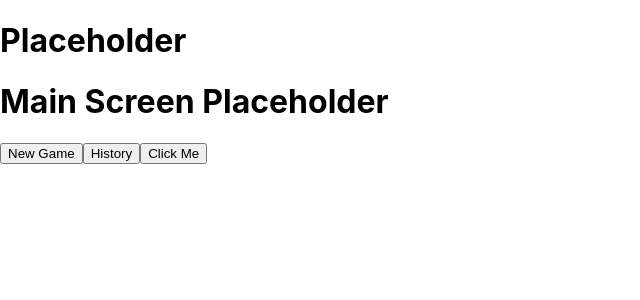
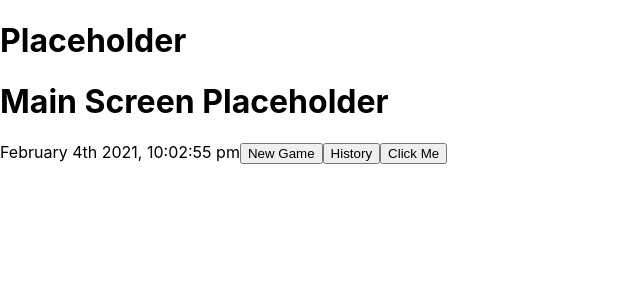
Before and after one commit to mpuchyr/carcassonne_score_app, a React (Create React App) app: page / in a window 1280 px wide. Shown: the top 300 px of the page, without its empty margins (0-640 px from the left). Built offline with nearby package versions, Linux system fonts and the light colour scheme.

Commit message:
Import moment into components/Main.js

```diff
--- a/src/components/Main.js
+++ b/src/components/Main.js
@@ -1,4 +1,5 @@
 import React, { useContext } from 'react';
+import moment from 'moment';
 import GameContext from '../context/game-context';
 
 const Main = (props) => {
@@ -23,6 +24,7 @@ const Main = (props) => {
     return (
         <div>
             <h1>Main Screen Placeholder</h1>
+            {moment(game.gameDate).format('MMMM Do YYYY, h:mm:ss a')}
             {game.players && showAllPlayers()}
             <button onClick={() => props.history.push('/newgame')}>New Game</button>
             <button onClick={() => props.history.push('/history')}>History</button>
```
Also changed, not shown: 1 other file (tests, documents, lock files or other folders).
